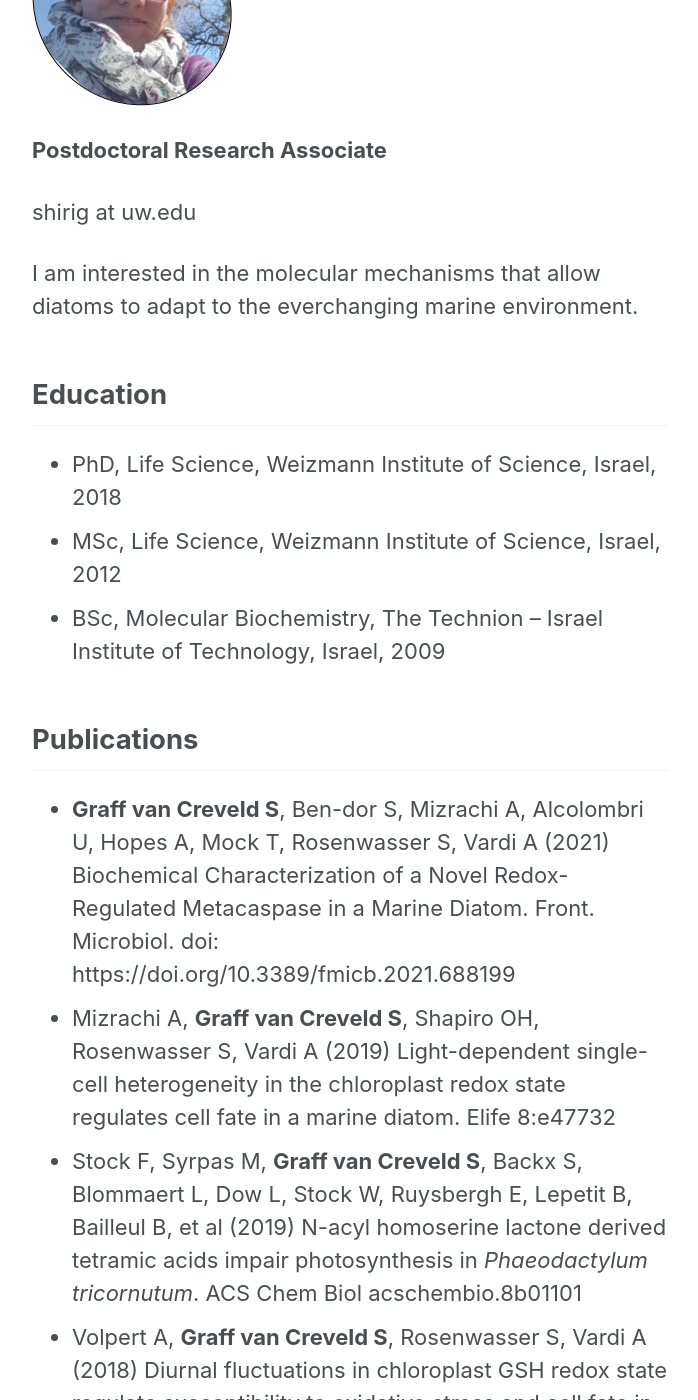
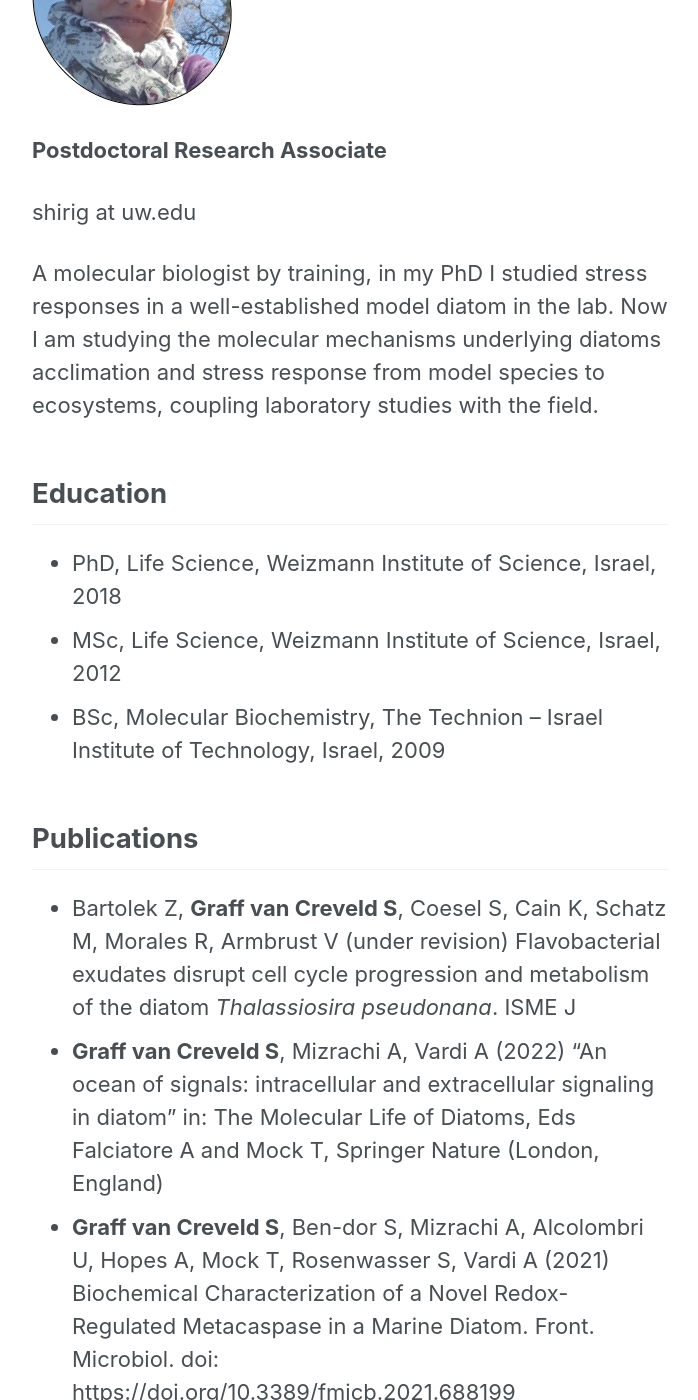
Before and after one commit to armbrustlab/armbrustlab.github.io, a Jekyll site: the page built from collections/_people/graff.md, in a window 1280 px wide and 1400 px high, scrolled down 290 px. Shown: the whole window, without its empty margins (290-988 px from the left). Built offline with Jekyll 4.4.1, drawn with Linux system fonts in a browser that asks for light colours; nearby versions of some CDN libraries; some of the changed text lies outside the part shown.

Commit message:
Update graff.md

```diff
--- a/collections/_people/graff.md
+++ b/collections/_people/graff.md
@@ -7,7 +7,7 @@ title: Shiri Graff van Creveld
 
 shirig at uw.edu
 
-I am interested in the molecular mechanisms that allow diatoms to adapt to the everchanging marine environment.
+A molecular biologist by training, in my PhD I studied stress responses in a well-established model diatom in the lab. Now I am studying the molecular mechanisms underlying diatoms acclimation and stress response from model species to ecosystems, coupling laboratory studies with the field.
 
 ## Education
 * PhD, Life Science, Weizmann Institute of Science, Israel, 2018
@@ -15,6 +15,8 @@ I am interested in the molecular mechanisms that allow diatoms to adapt to the e
 * BSc, Molecular Biochemistry, The Technion – Israel Institute of Technology, Israel, 2009
 
 ## Publications
+* Bartolek Z, **Graff van Creveld S**, Coesel S, Cain K, Schatz M, Morales R, Armbrust V (under revision) Flavobacterial exudates disrupt cell cycle progression and metabolism of the diatom *Thalassiosira pseudonana*. ISME J
+* **Graff van Creveld S**, Mizrachi A, Vardi A (2022) “An ocean of signals: intracellular and extracellular signaling in diatom” in: The Molecular Life of Diatoms, Eds Falciatore A and Mock T, Springer Nature (London, England)
 * **Graff van Creveld S**, Ben-dor S, Mizrachi A, Alcolombri U, Hopes A, Mock T, Rosenwasser S, Vardi A (2021) Biochemical Characterization of a Novel Redox-Regulated Metacaspase in a Marine Diatom. Front. Microbiol. doi: https://doi.org/10.3389/fmicb.2021.688199
 * Mizrachi A, **Graff van Creveld S**, Shapiro OH, Rosenwasser S, Vardi A (2019) Light-dependent single-cell heterogeneity in the chloroplast redox state regulates cell fate in a marine diatom. Elife 8:e47732
 * Stock F, Syrpas M, **Graff van Creveld S**, Backx S, Blommaert L, Dow L, Stock W, Ruysbergh E, Lepetit B, Bailleul B, et al (2019) N-acyl homoserine lactone derived tetramic acids impair photosynthesis in *Phaeodactylum tricornutum*. ACS Chem Biol acschembio.8b01101
@@ -24,6 +26,10 @@ I am interested in the molecular mechanisms that allow diatoms to adapt to the e
 * **Graff van Creveld S**, Rosenwasser S, Schatz D, Koren I, Vardi A (2015) Early perturbation in mitochondria redox homeostasis in response to environmental stress predicts cell fate in diatoms. ISME J 9: 385–395
 * Rosenwasser S, **Graff van Creveld S**, Schatz D, Malitsky S, Tzfadia O, Aharoni A, Levin Y, Gabashvili A, Feldmesser E, Vardi A (2014) Mapping the diatom redox-sensitive proteome provides insight into response to nitrogen stress in the marine environment. Proc Natl Acad Sci 111: 2740–5
 
+### Cruise participation
+* 11 Nov - 15 Dec 2021, Seattle, WA - San Diego, CA - Honolulu, HI. R/V Thompson TN396 TN397, Chief Scientist: E. Virginia Armbrust, University of Washington
+* 21 Apr - 4 May 2012, Woods Hole, MA - Bermuda, R/V Knorr KN203-1, Chief Scientist: Ben Van Mooy, Woods Hole Oceanographic Institute
+
 ### Addgene plasmids
 Plasmids deposited in [Addgene](https://www.addgene.org),
 for gene editing in *Phaeodactylum triconutum*
```
